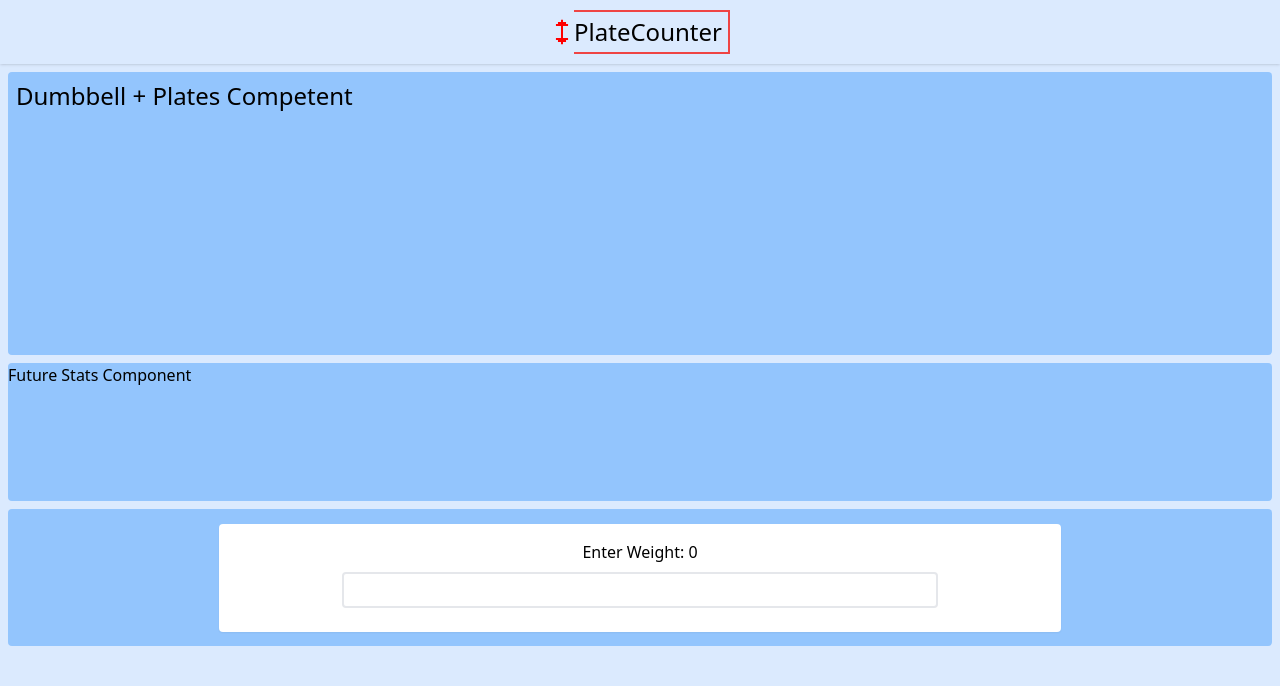
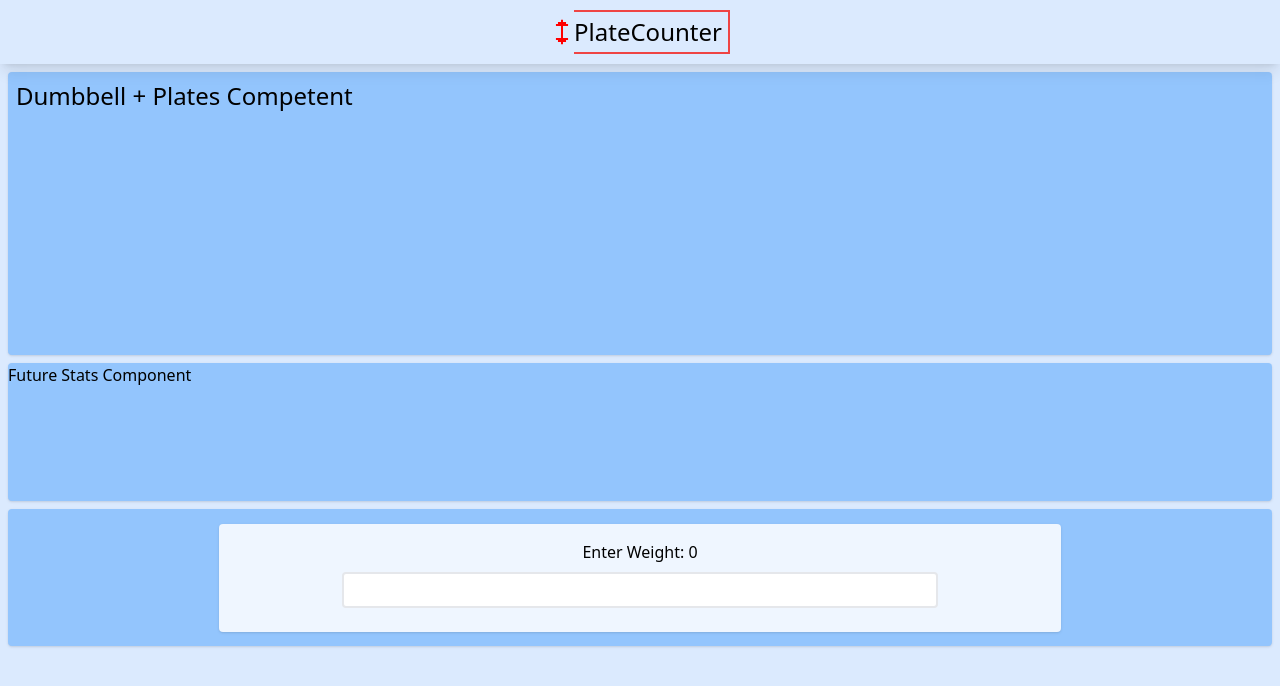
Before and after one commit to PeytonCurr/plate_counter, a React (Create React App) app: page / in a window 1280 px wide. Shown: the top 686 px of the page. Built offline with nearby package versions, Linux system fonts and the light colour scheme.

Commit message:
Adding more css changes

```diff
--- a/src/App.jsx
+++ b/src/App.jsx
@@ -23,12 +23,12 @@ function App() {
         <Navbar></Navbar>
         <section className='grid grid-col-1 grid-rows-5 p-2 gap-2 bg-blue-100' style={{ height: "92vh" }}>
 
-          <div className='text-2xl p-2 justify-center bg-blue-300 row-span-2 rounded'>Dumbbell + Plates Competent</div>
+          <div className='text-2xl p-2 justify-center bg-blue-300 row-span-2 rounded shadow'>Dumbbell + Plates Competent</div>
 
-          <div className='bg-blue-300 rounded'>Future Stats Component</div>
+          <div className='bg-blue-300 rounded shadow'>Future Stats Component</div>
 
-          <div className='flex justify-center items-center rounded bg-blue-300'>
-            <form onSubmit={handleSubmit} className=' bg-white rounded shadow-sm p-6 pt-4 w-2/3'>
+          <div className='flex justify-center items-center rounded bg-blue-300 shadow'>
+            <form onSubmit={handleSubmit} className=' bg-blue-50 rounded shadow p-6 pt-4 w-2/3'>
               <div className='text-center mb-2'> Enter Weight: {weight} </div>
               <div className='flex justify-center'>
                 <input value={weight || ""} type="number" step={5} max={1000} onChange={handleChange} className="text-center w-3/4 rounded p-1 px-2 border-2" />
--- a/src/components/navbar.jsx
+++ b/src/components/navbar.jsx
@@ -4,7 +4,7 @@ import { mdiDumbbell } from '@mdi/js';
 
 function Navbar() {
   return (
-    <section className='grid grid-cols-1 shadow sticky top-0' style={{ height: "8vh" }}>
+    <section className='grid grid-cols-1 shadow-lg sticky top-0' style={{ height: "8vh" }}>
 
       <div className='text-2xl flex items-center justify-center p-2'>
         <Icon path={mdiDumbbell} size={1} color="red" rotate={45} />
```
